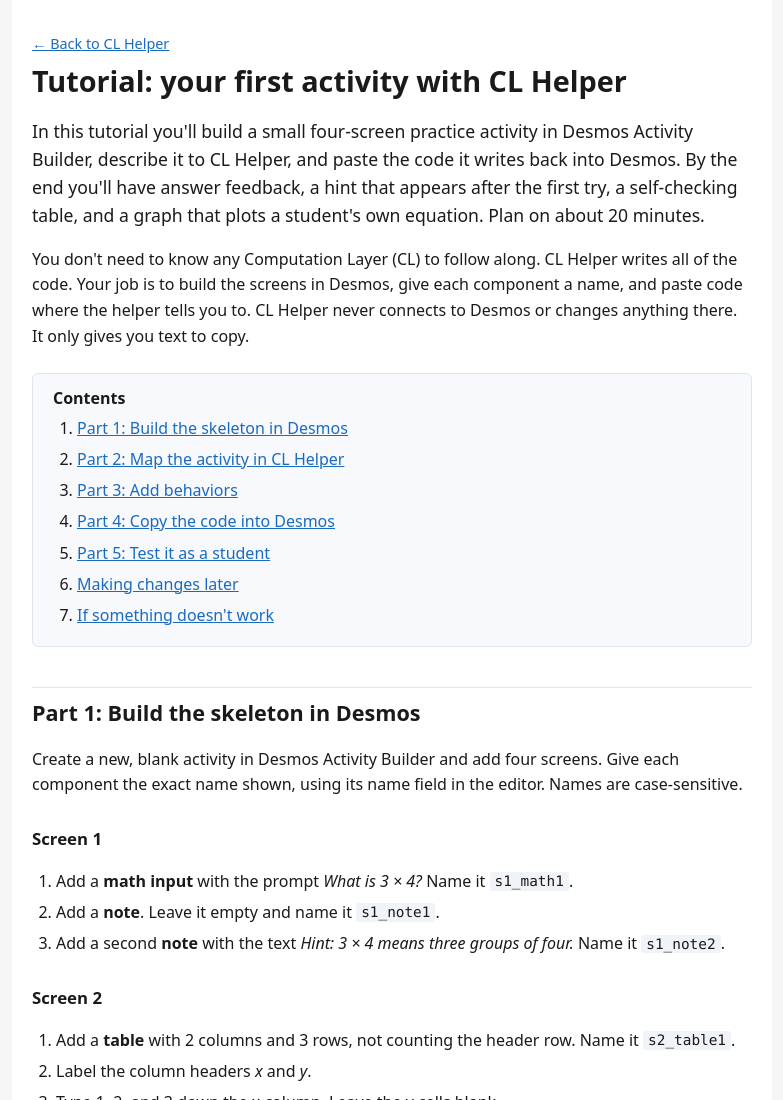
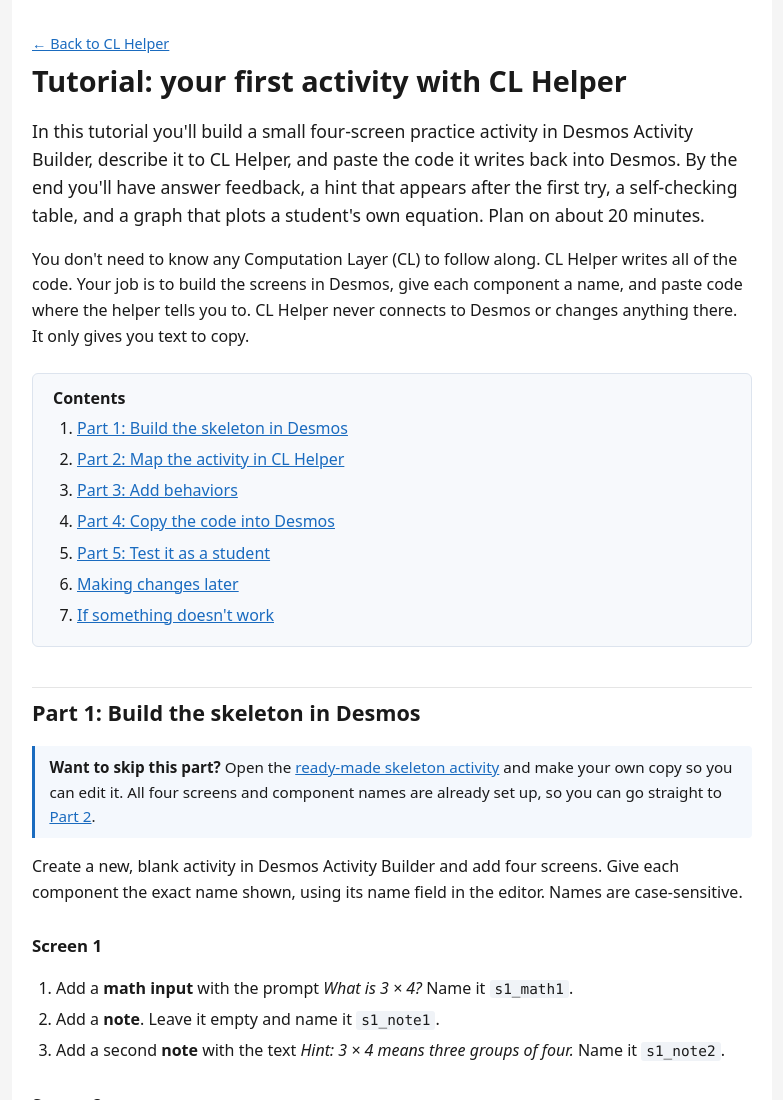
Before and after one commit to PabloG314/desmos-cl-helper, a website built with Vite: page tutorial.html in a window 1280 px wide. Shown: the top 1100 px of the page, without its empty margins (248-1031 px from the left). Built offline with nearby package versions, Linux system fonts and the light colour scheme.

Commit message:
Tutorial: link to a ready-made skeleton activity in Part 1
Co-Authored-By: Claude Opus 5.5 <noreply@anthropic.com>
Claude-Session: https://claude.ai/code/session_01EDzdg2H62JoXTDdkYykYKP

```diff
--- a/tutorial.html
+++ b/tutorial.html
@@ -41,6 +41,12 @@
 
       <section id="desmos">
         <h2>Part 1: Build the skeleton in Desmos</h2>
+        <p class="tut__aside">
+          <strong>Want to skip this part?</strong> Open the
+          <a href="https://classroom.amplify.com/activity/6b035742ed337f1af0f219f5" target="_blank" rel="noopener">ready-made skeleton activity</a>
+          and make your own copy so you can edit it. All four screens and component names are already set
+          up, so you can go straight to <a href="#map">Part 2</a>.
+        </p>
         <p>
           Create a new, blank activity in Desmos Activity Builder and add four screens. Give each component
           the exact name shown, using its name field in the editor. Names are case-sensitive.
```
